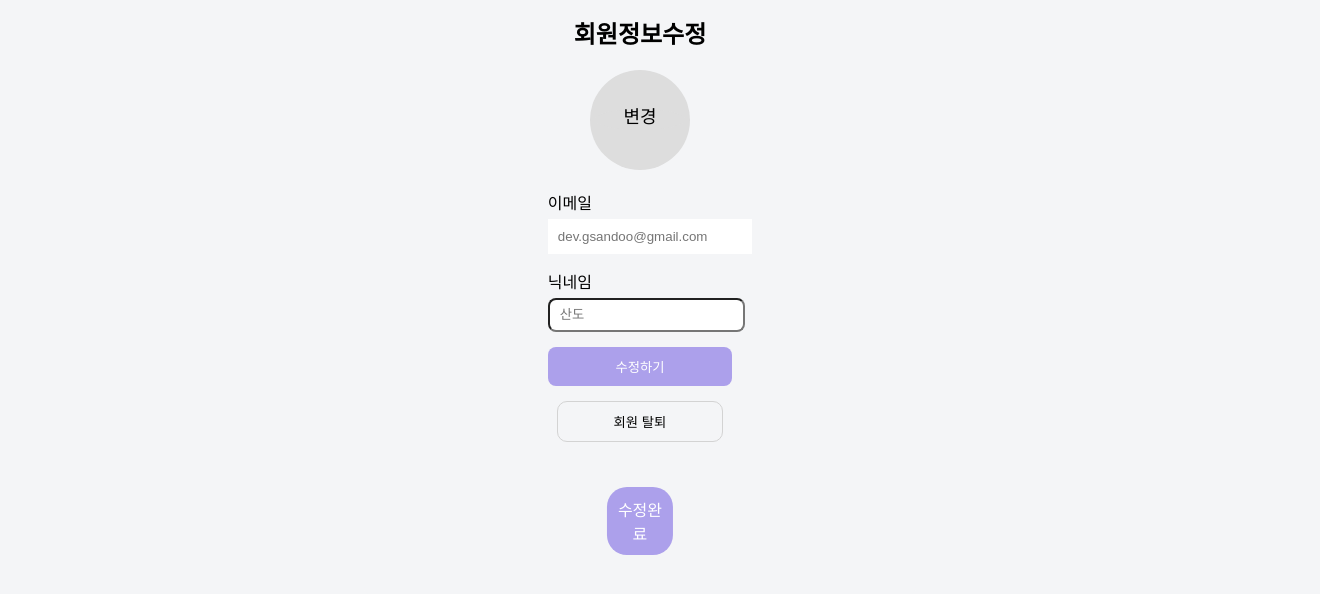
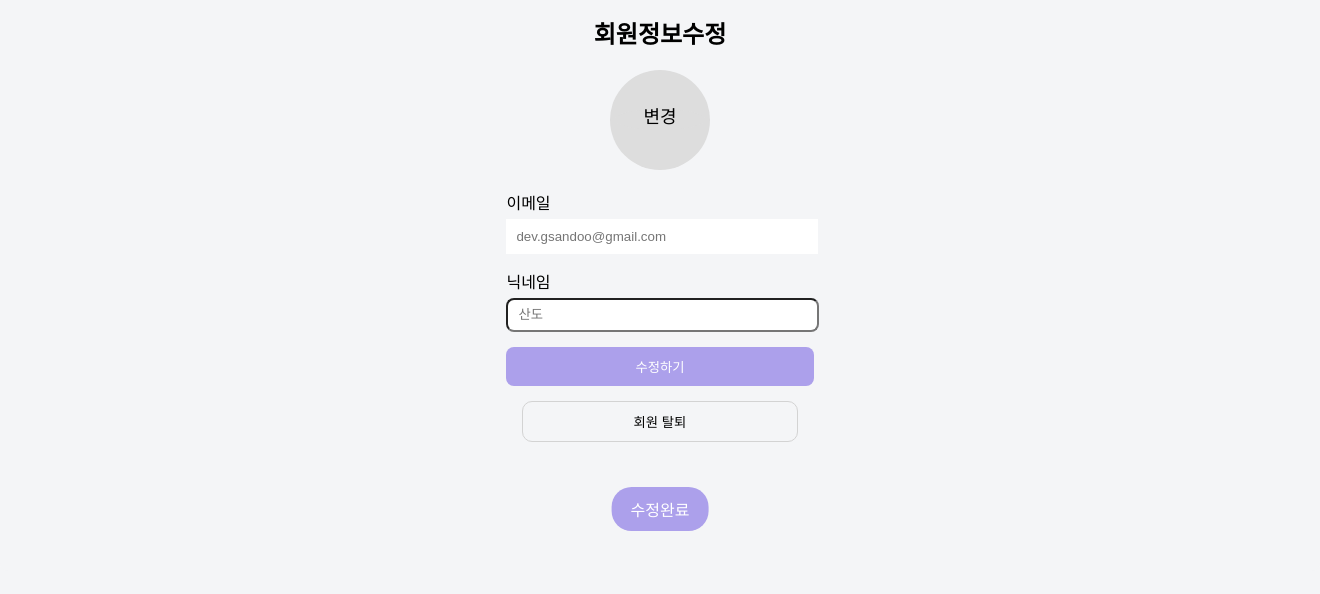
Before and after one commit to gsandoo/2-sando-kang-community-fe, a website: page html/edit profile.html in a window 1280 px wide. Shown: the part 150-744 px from the top of the page, 1320 px wide, since content can reach past the window. Drawn offline with Linux system fonts and the light colour scheme; a web font is replaced by a local one.

Commit message:
Fix:  회원 수정 화면 css 수정

```diff
--- a/css/common/container/container_4.css
+++ b/css/common/container/container_4.css
@@ -17,6 +17,5 @@ body {
     background-color: #f4f5f7;
     border-radius: 8px;
     padding: 20px;
-    box-shadow: 0 0 10px rgba(0, 0, 0, 0.1);
 
 }
--- a/css/edit profile.css
+++ b/css/edit profile.css
@@ -23,8 +23,8 @@
 }
 
 main{
-    width: 60%;
-    margin-left: 20%;
+    width: 40%;
+    margin-left: 30%;
 }
 .section-title {
     text-align: center;
@@ -80,7 +80,7 @@ main{
 
 #email{
     border: none;
-    width: 100%;
+    width: 95%;
     padding: 10px;
     margin: 5px 0 5px 0;
 }
--- a/html/edit profile.html
+++ b/html/edit profile.html
@@ -4,9 +4,9 @@
     <meta charset="UTF-8">
     <meta name="viewport" content="width=device-width, initial-scale=1.0">
     <title>회원정보를 수정할 수 있는 페이지</title>
-    <link rel="stylesheet" href="/css/common/container/container.css">
+    <link rel="stylesheet" href="/css/common/container/container_4.css">
+    <link rel="stylesheet" href="/css/common/header/header_5.css">
     <link rel="stylesheet" href="/css/edit profile.css">
-    <link rel="stylesheet" href="/css/common/header/header_5.css">
     <link rel="icon" href="/assets/images/logo/favicon_1.png"/>
 </head>
 <body>
```
